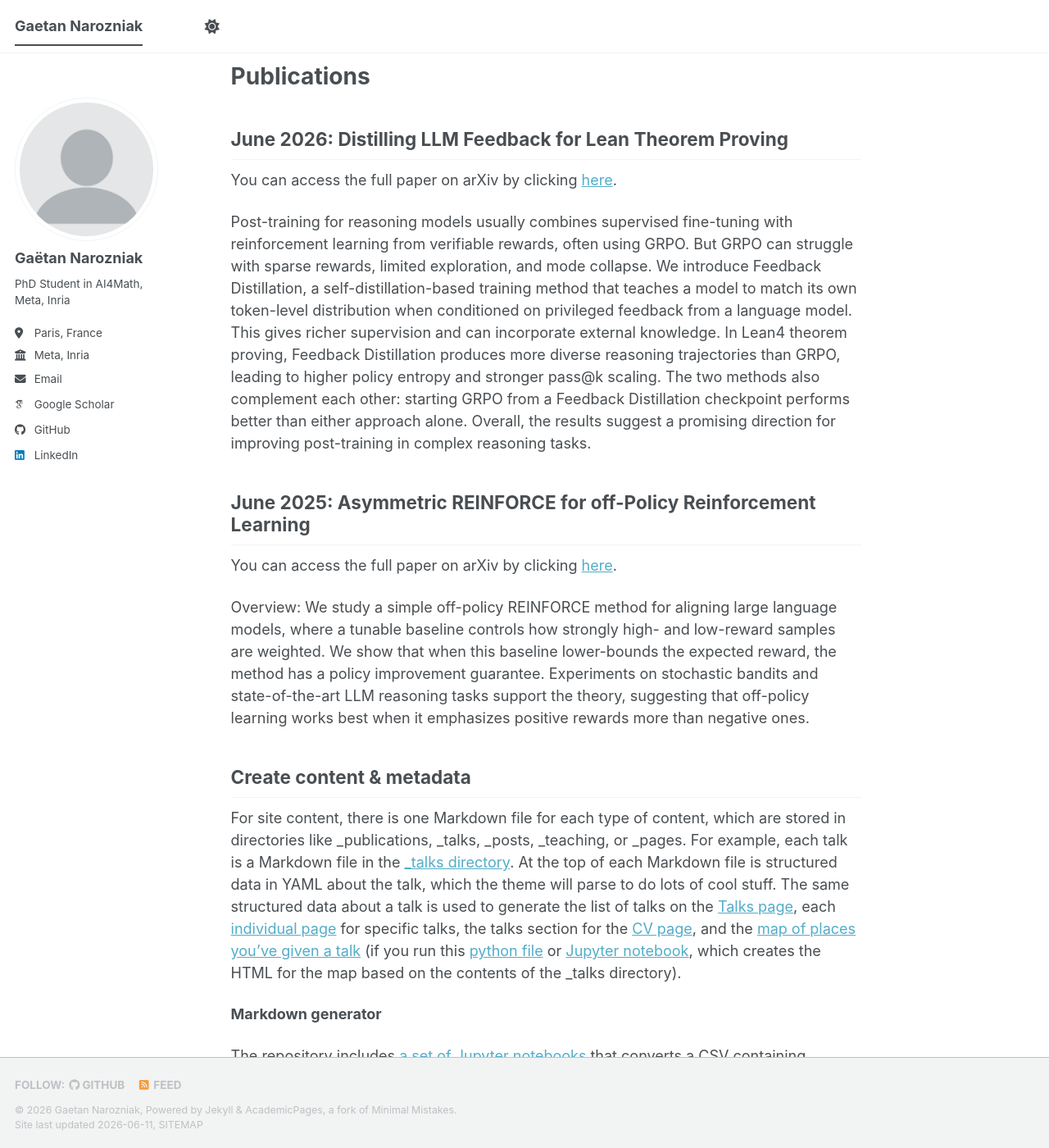
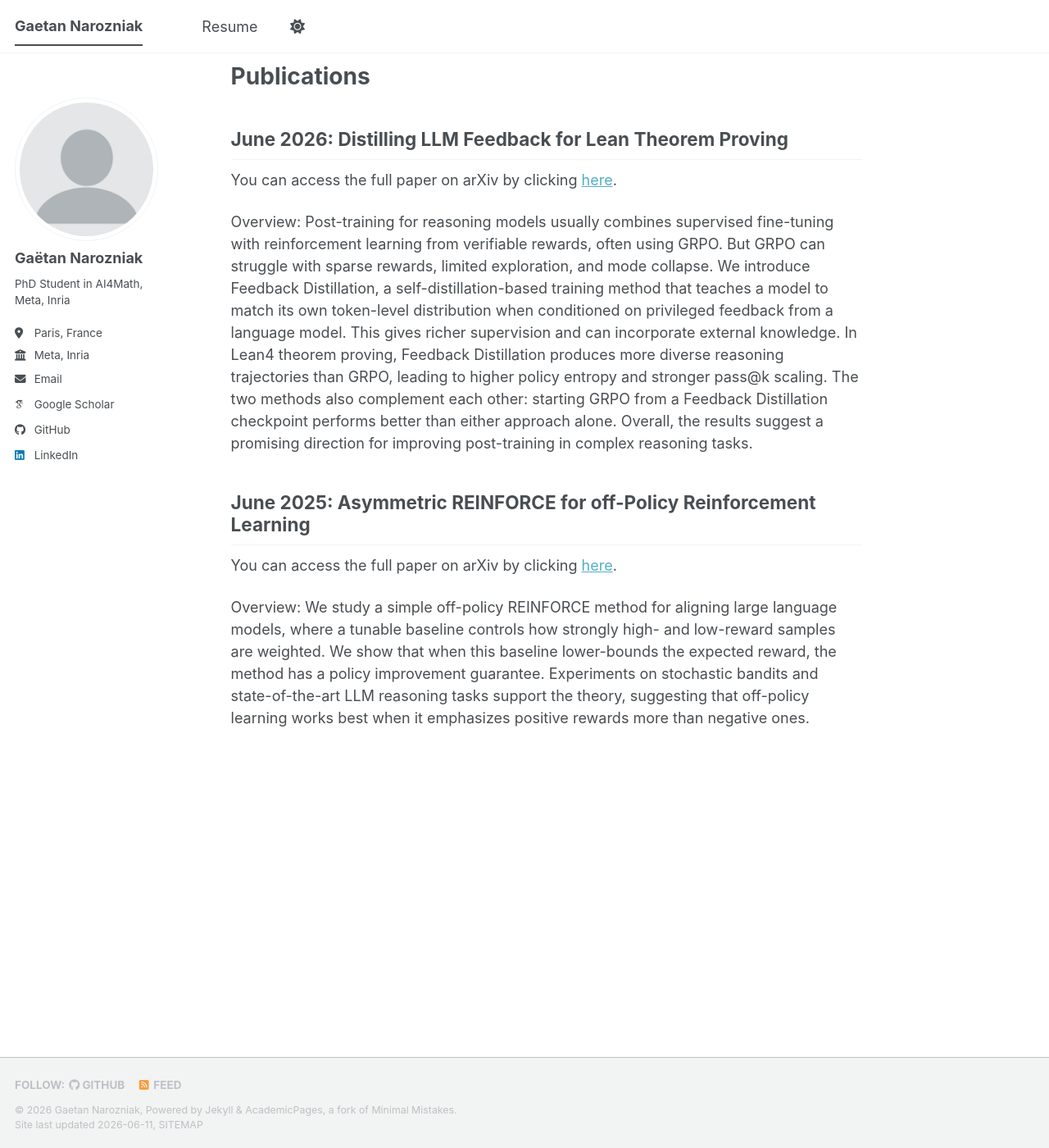
Before and after one commit to gaetannarozniak/gaetannarozniak.github.io, a Jekyll site: the page built from _pages/about.md, in a window 1280 px wide and 1400 px high, scrolled down 248 px. Shown: the whole window at 82% size. Built offline with Jekyll 4.4.1, drawn with Linux system fonts in a browser that asks for light colours; some web fonts are replaced; a script bundle is joined from its source files by our own code; library files that are not in the unit come from our copies; some of the changed text lies outside the part shown.

Commit message:
remove template, fix linkedin url

```diff
--- a/_config.yml
+++ b/_config.yml
@@ -66,7 +66,7 @@ author:
   keybase          : # Username
   instagram        : # Username
   lastfm           : # Username
-  linkedin         : "www.linkedin.com/in/gaëtan-narozniak-695b80217"
+  linkedin         : "www.linkedin.com/in/gaetannarozniak-695b80217"
   mastodon         : # URL
   medium           : # URL
   pinterest        : # Username
--- a/_data/navigation.yml
+++ b/_data/navigation.yml
@@ -23,9 +23,9 @@ main:
   # - title: "Blog Posts"
   #   url: /year-archive/
   #
-  # - title: "CV"
-  #   url: /cv/
-  #
+  - title: "Resume"
+    url: /files/Resume.pdf  #
+
   # # - title: "CV"
   # #   url: /cv-json/
   #
--- a/_pages/about.md
+++ b/_pages/about.md
@@ -19,7 +19,7 @@ June 2026: Distilling LLM Feedback for Lean Theorem Proving
 ------
 You can access the full paper on arXiv by clicking [here](https://arxiv.org/abs/2605.30861).
 
-Post-training for reasoning models usually combines supervised fine-tuning with reinforcement learning from verifiable rewards, often using GRPO. But GRPO can struggle with sparse rewards, limited exploration, and mode collapse. We introduce Feedback Distillation, a self-distillation-based training method that teaches a model to match its own token-level distribution when conditioned on privileged feedback from a language model. This gives richer supervision and can incorporate external knowledge. In Lean4 theorem proving, Feedback Distillation produces more diverse reasoning trajectories than GRPO, leading to higher policy entropy and stronger pass@k scaling. The two methods also complement each other: starting GRPO from a Feedback Distillation checkpoint performs better than either approach alone. Overall, the results suggest a promising direction for improving post-training in complex reasoning tasks.
+Overview: Post-training for reasoning models usually combines supervised fine-tuning with reinforcement learning from verifiable rewards, often using GRPO. But GRPO can struggle with sparse rewards, limited exploration, and mode collapse. We introduce Feedback Distillation, a self-distillation-based training method that teaches a model to match its own token-level distribution when conditioned on privileged feedback from a language model. This gives richer supervision and can incorporate external knowledge. In Lean4 theorem proving, Feedback Distillation produces more diverse reasoning trajectories than GRPO, leading to higher policy entropy and stronger pass@k scaling. The two methods also complement each other: starting GRPO from a Feedback Distillation checkpoint performs better than either approach alone. Overall, the results suggest a promising direction for improving post-training in complex reasoning tasks.
 
 June 2025: Asymmetric REINFORCE for off-Policy Reinforcement Learning
 ------
@@ -28,23 +28,3 @@ You can access the full paper on arXiv by clicking [here](https://arxiv.org/abs/
 Overview: We study a simple off-policy REINFORCE method for aligning large language models, where a tunable baseline controls how strongly high- and low-reward samples are weighted.
 We show that when this baseline lower-bounds the expected reward, the method has a policy improvement guarantee.
 Experiments on stochastic bandits and state-of-the-art LLM reasoning tasks support the theory, suggesting that off-policy learning works best when it emphasizes positive rewards more than negative ones.
-
-Create content & metadata
-------
-For site content, there is one Markdown file for each type of content, which are stored in directories like _publications, _talks, _posts, _teaching, or _pages. For example, each talk is a Markdown file in the [_talks directory](https://github.com/academicpages/academicpages.github.io/tree/master/_talks). At the top of each Markdown file is structured data in YAML about the talk, which the theme will parse to do lots of cool stuff. The same structured data about a talk is used to generate the list of talks on the [Talks page](https://academicpages.github.io/talks), each [individual page](https://academicpages.github.io/talks/2012-03-01-talk-1) for specific talks, the talks section for the [CV page](https://academicpages.github.io/cv), and the [map of places you've given a talk](https://academicpages.github.io/talkmap.html) (if you run this [python file](https://github.com/academicpages/academicpages.github.io/blob/master/talkmap.py) or [Jupyter notebook](https://github.com/academicpages/academicpages.github.io/blob/master/talkmap.ipynb), which creates the HTML for the map based on the contents of the _talks directory).
-
-**Markdown generator**
-
-The repository includes [a set of Jupyter notebooks](https://github.com/academicpages/academicpages.github.io/tree/master/markdown_generator
-) that converts a CSV containing structured data about talks or presentations into individual Markdown files that will be properly formatted for the Academic Pages template. The sample CSVs in that directory are the ones I used to create my own personal website at stuartgeiger.com. My usual workflow is that I keep a spreadsheet of my publications and talks, then run the code in these notebooks to generate the Markdown files, then commit and push them to the GitHub repository.
-
-How to edit your site's GitHub repository
-------
-Many people use a git client to create files on their local computer and then push them to GitHub's servers. If you are not familiar with git, you can directly edit these configuration and Markdown files directly in the github.com interface. Navigate to a file (like [this one](https://github.com/academicpages/academicpages.github.io/blob/master/_talks/2012-03-01-talk-1.md) and click the pencil icon in the top right of the content preview (to the right of the "Raw | Blame | History" buttons). You can delete a file by clicking the trashcan icon to the right of the pencil icon. You can also create new files or upload files by navigating to a directory and clicking the "Create new file" or "Upload files" buttons.
-
-Example: editing a Markdown file for a talk
-![Editing a Markdown file for a talk](/images/editing-talk.png)
-
-For more info
-------
-More info about configuring Academic Pages can be found in [the guide](https://academicpages.github.io/markdown/), the [growing wiki](https://github.com/academicpages/academicpages.github.io/wiki), and you can always [ask a question on GitHub](https://github.com/academicpages/academicpages.github.io/discussions). The [guides for the Minimal Mistakes theme](https://mmistakes.github.io/minimal-mistakes/docs/configuration/) (which this theme was forked from) might also be helpful.
```
